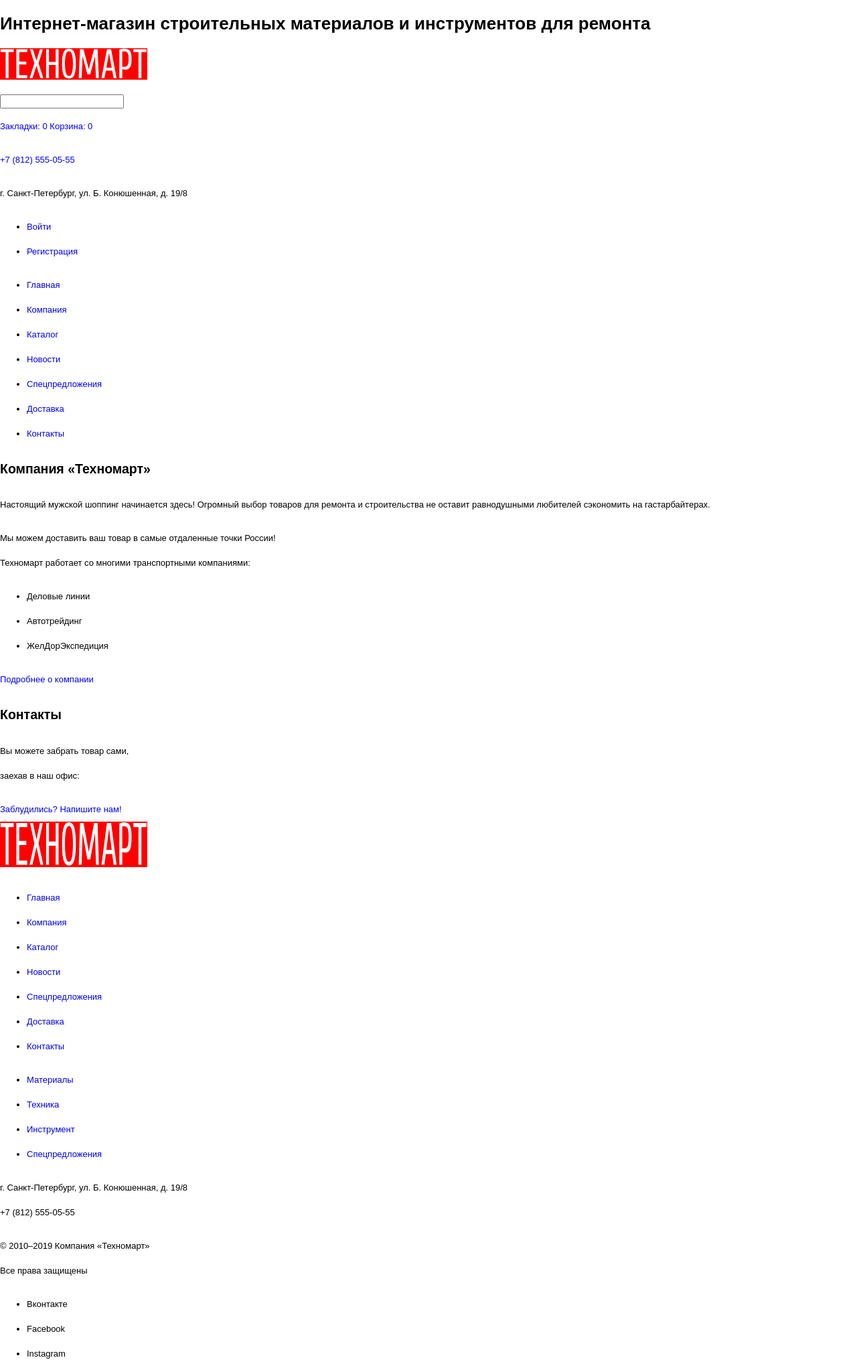
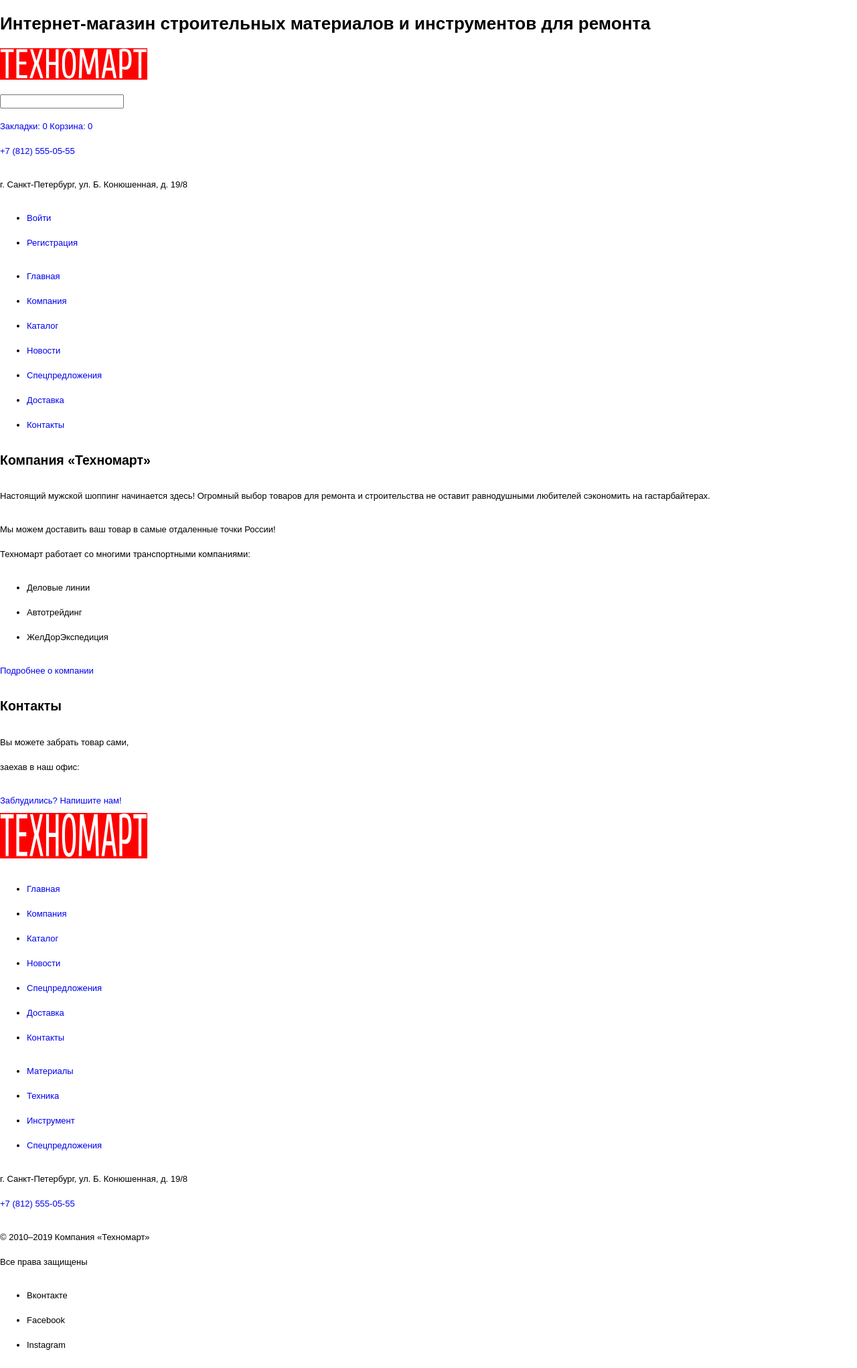
Before and after one commit to IvanWeber/238584-technomart-25, a plain HTML site: page index.html in a window 1280 px wide. Shown: the top 2043 px of the page at 67% size. Drawn offline with Linux system fonts and the light colour scheme; a web font is replaced by a local one.

Commit message:
Лекция 4 Основное задание: исправлена ссылка на телефон в хедере и добавлена ссылка на телефон в футере для обеих страниц

```diff
--- a/index.html
+++ b/index.html
@@ -18,7 +18,7 @@
         <a href="#" class="cart">Корзина: 0</a>
       </div>
       <div class="address-top">
-        <div class="phone-number"><p><a href="tel:+78125550555">+7 (812) 555-05-55</a></p></div>
+        <a class="phone" href="tel:+78125550555">+7 (812) 555-05-55</a>
         <p class="address-top">г. Санкт-Петербург, ул. Б. Конюшенная, д. 19/8</p>
       </div>
       <ul class="user-menu">
@@ -76,7 +76,7 @@
           <li><a href="#">Спецпредложения</a></li>
         </ul>
       <div class="address-bottom">
-        <p class="address-bottom">г. Санкт-Петербург, ул. Б. Конюшенная, д. 19/8 <br>+7 (812) 555-05-55</p>
+        <p class="address-bottom">г. Санкт-Петербург, ул. Б. Конюшенная, д. 19/8 <br><a class="phone" href="tel:+78125550555">+7 (812) 555-05-55</a></p>
       </div>
       <div class="copyright-section">
         <p>© 2010–2019 Компания «Техномарт» <br>Все права защищены</p>
```
Also changed, not shown: catalog.html (+2 -2 lines).
